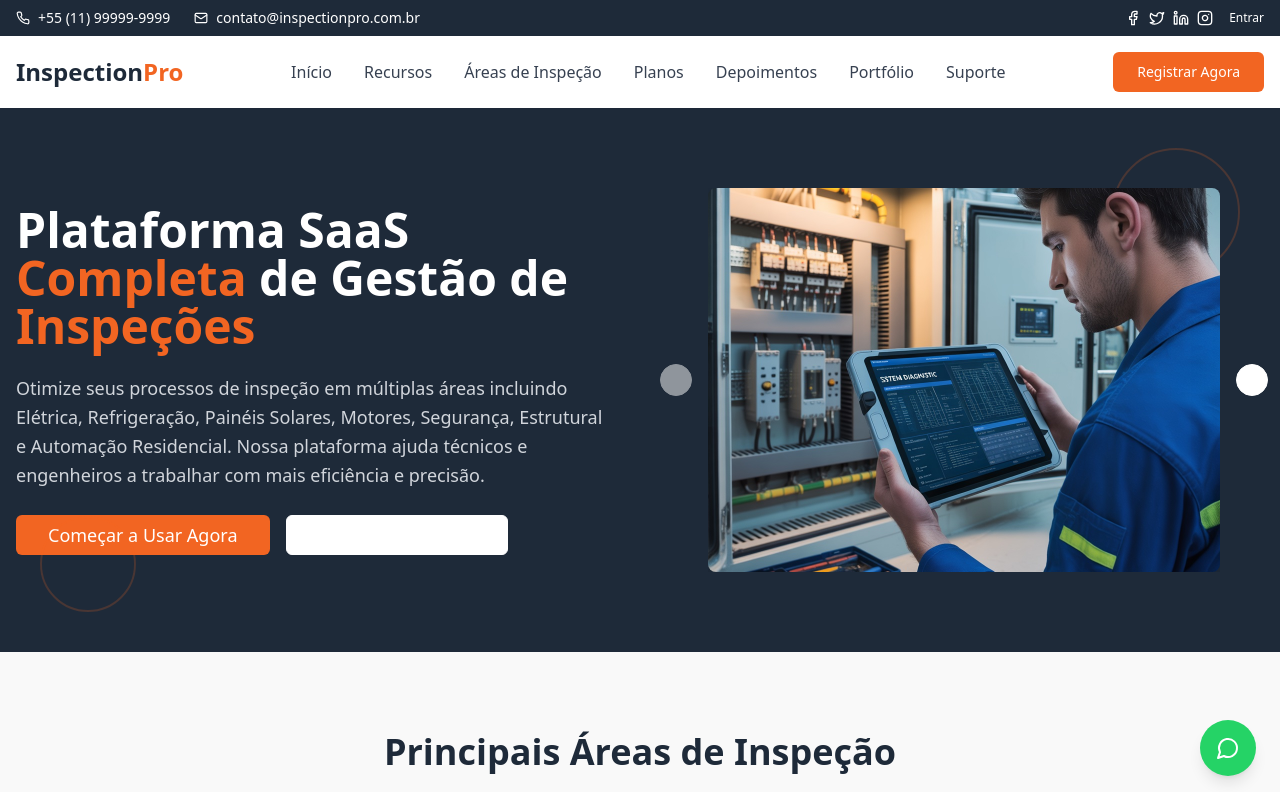
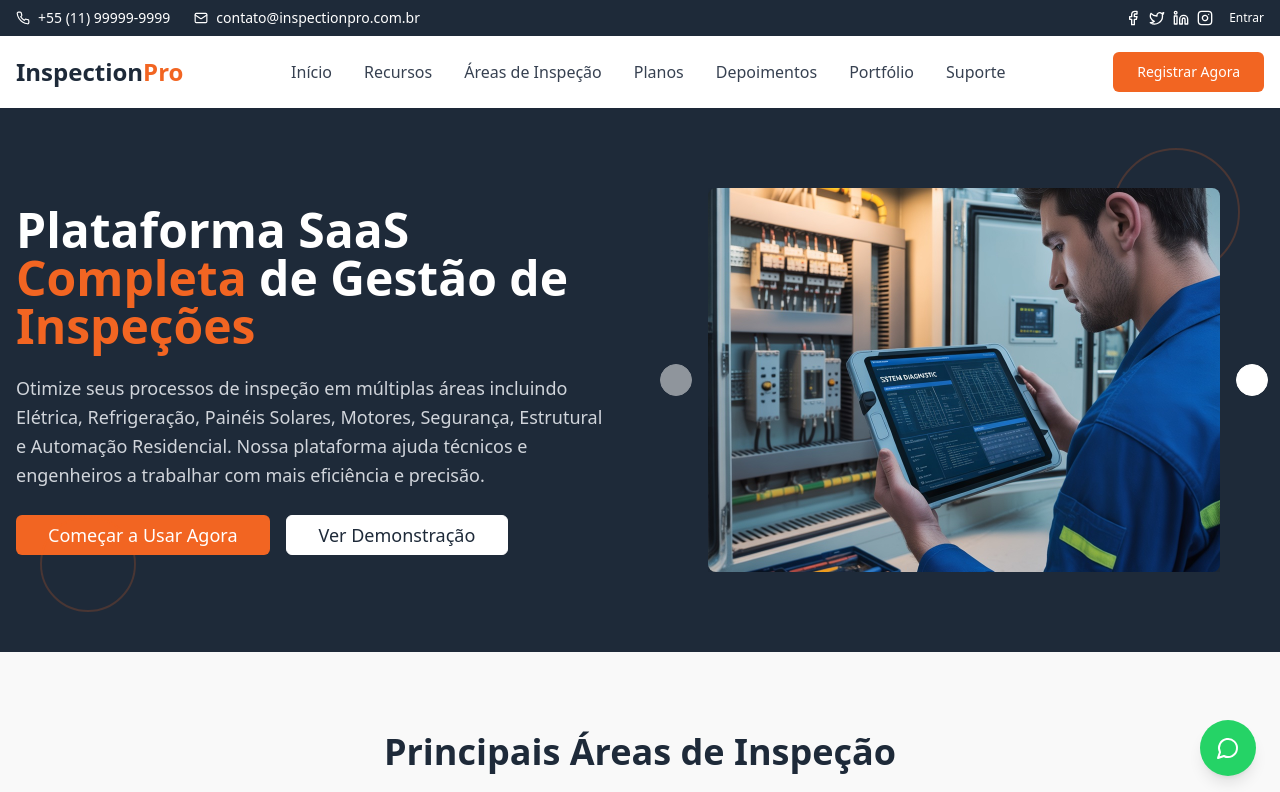
Before and after one commit to comeca-ai/projetoinspecao-ai, a React (Vite) app: page / in a window 1280 px wide. Shown: the top 792 px of the page. Built offline with nearby package versions, Linux system fonts and the light colour scheme; grey boxes are pictures that could not be loaded.

Commit message:
Fix: Adjust text color for visibility
Adjusted the text color of the "Ver Demonstração" button in the Hero section to ensure visibility against a white background on hover.

```diff
--- a/src/components/Hero.tsx
+++ b/src/components/Hero.tsx
@@ -51,7 +51,7 @@ const Hero = () => {
               <Button className="bg-[#f26522] hover:bg-[#e55a1f] text-white px-8 py-3 text-lg rounded-md">
                 Começar a Usar Agora
               </Button>
-              <Button variant="outline" className="border-white text-white hover:bg-white hover:text-[#1e2a39] px-8 py-3 text-lg rounded-md">
+              <Button variant="outline" className="border-white text-[#1e2a39] bg-white hover:bg-gray-100 hover:text-[#1e2a39] px-8 py-3 text-lg rounded-md">
                 Ver Demonstração
               </Button>
             </div>
```
